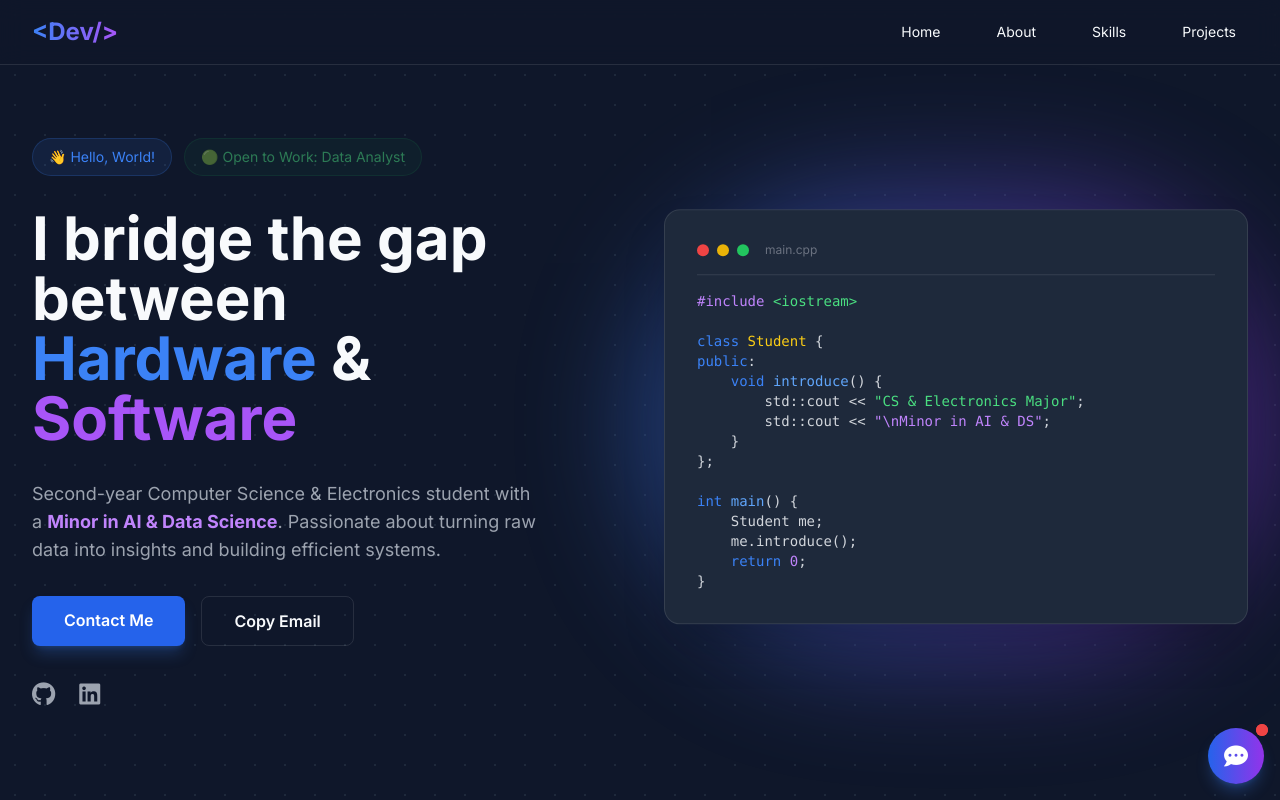
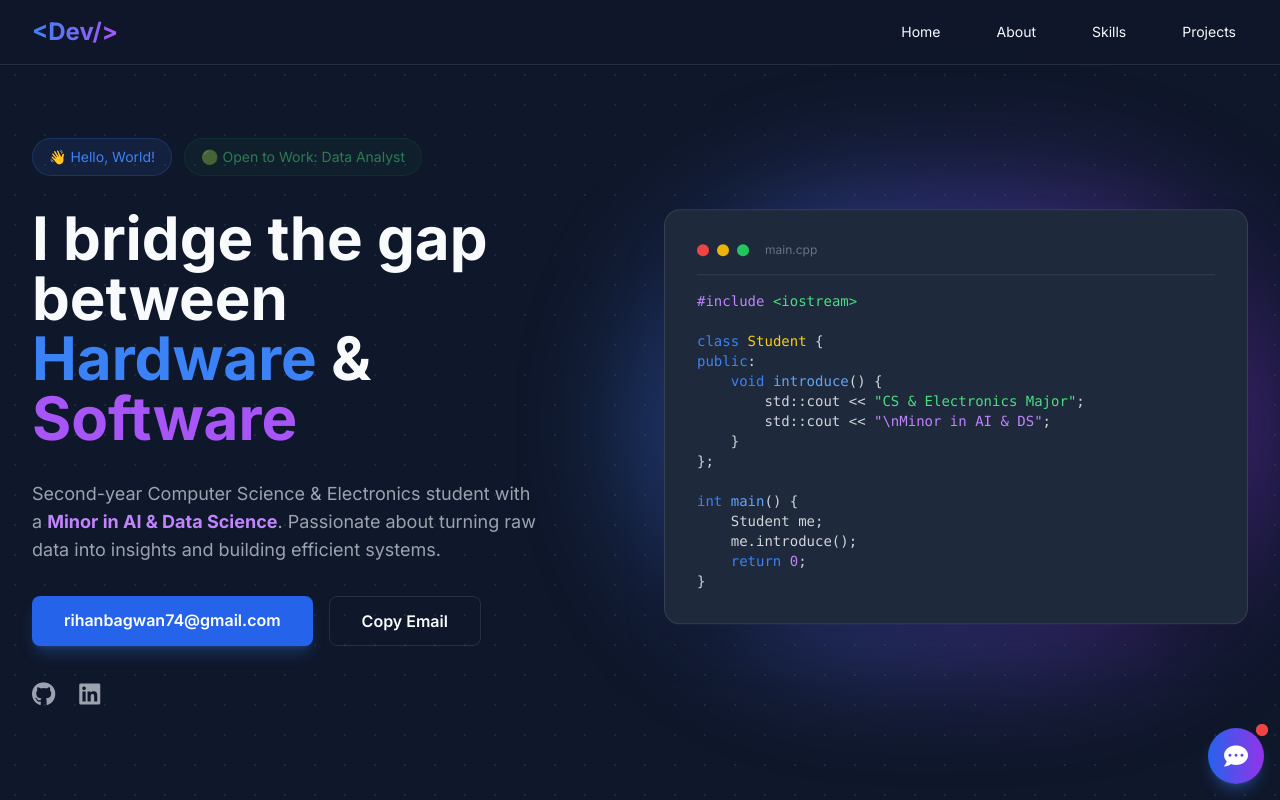
Before and after one commit to rihan-png/rihan-png.github.io, a plain HTML site: page index.html in a window 1280 px wide. Shown: the top 800 px of the page. Drawn offline with nearby package versions, Linux system fonts and the light colour scheme.

```diff
--- a/index.html
+++ b/index.html
@@ -126,7 +126,7 @@
                     </p>
                     <div class="flex flex-wrap gap-4">
                         <a href="mailto:rihanbagwan74@gmail.com" class="px-8 py-3 rounded-lg bg-brand-600 hover:bg-brand-500 text-white font-semibold transition-all shadow-lg shadow-brand-500/25">
-                            Contact Me
+                            rihanbagwan74@gmail.com
                         </a>
                         <button onclick="copyEmail()" class="px-8 py-3 rounded-lg border border-white/10 hover:bg-white/5 font-semibold transition-all">
                             Copy Email
```
